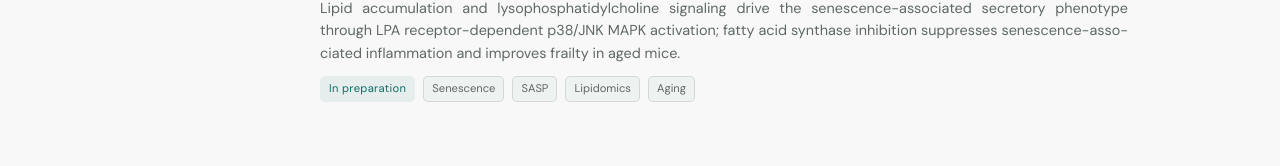
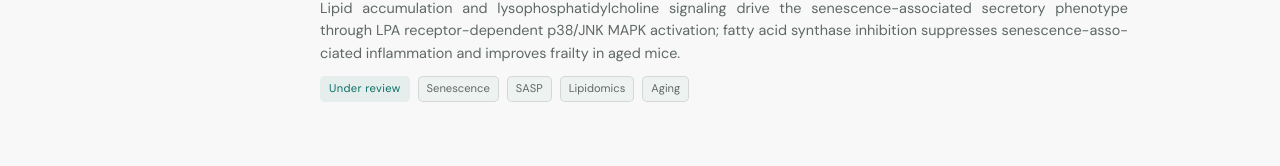
Before and after one commit to myungjin00/myungjin00.github.io, a React (Vite) app: page / in a window 1280 px wide. Shown: the part 1777-1943 px from the top of the page. Built offline with nearby package versions, Linux system fonts and the light colour scheme; the HTML template or start-up script is replaced by a standard one.

Commit message:
Lipid manuscript: Under review

```diff
--- a/src/data/cv.ts
+++ b/src/data/cv.ts
@@ -136,7 +136,7 @@ export const projectGroups: ProjectGroup[] = [
         title: 'Lipid abundance and lysophospholipid signaling regulate the senescence-associated secretory phenotype',
         authors: 'Lee G., Byeon S.K., Olaleye O.E., Han Y., Lee M., Vizioli M.G., Ogrodnik M., Pirius N., Sales Gomez L., Victorelli S., Khosla S., Pandey A., Passos J., Lim S., Jurk D.*',
         org: 'Collaboration with Mayo Clinic',
-        status: 'In preparation',
+        status: 'Under review',
         desc: 'Lipid accumulation and lysophosphatidylcholine signaling drive the senescence-associated secretory phenotype through LPA receptor-dependent p38/JNK MAPK activation; fatty acid synthase inhibition suppresses senescence-associated inflammation and improves frailty in aged mice.',
         tags: ['Senescence', 'SASP', 'Lipidomics', 'Aging'],
       },
```
